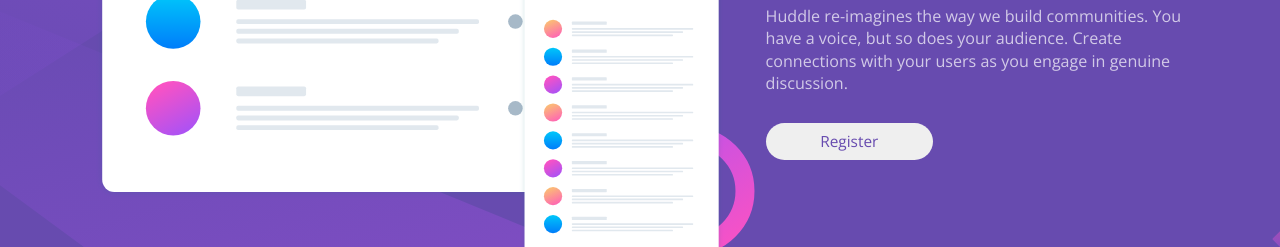
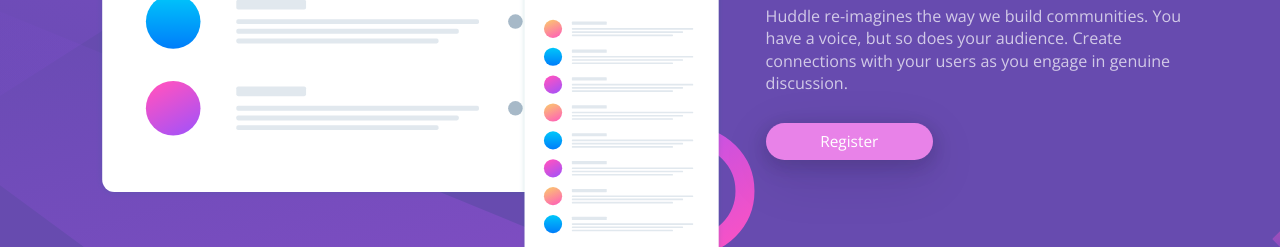
Before and after one commit to Chimaobi-01/huddle-landing-page-with-single-introductory-section-master, a plain HTML site: page index.html in a window 1280 px wide. In both pictures the pointer is over the button "Register". Shown: the part 391-638 px from the top of the page. Drawn offline with nearby package versions, Linux system fonts and the light colour scheme.

Commit message:
activate interactive elements

```diff
--- a/style.css
+++ b/style.css
@@ -412,6 +412,12 @@
   border-radius: 2rem;
   border: none;
   color: hsl(257, 40%, 49%);
+  cursor: pointer;
+ }
+ button:hover{
+  background-color: hsl(300, 69%, 71%);
+  color: white;
+  box-shadow: rgba(17, 17, 26, 0.1) 0px 4px 16px, rgba(17, 17, 26, 0.1) 0px 8px 24px, rgba(17, 17, 26, 0.1) 0px 16px 56px;
  }
  h1{
   font-size: 1.7rem;
@@ -441,6 +447,11 @@
   align-items: center;
   justify-content: center;
   padding: 0.2rem;
+  cursor: pointer;
+ }
+ ul li:hover, li:hover svg path{
+  color: hsl(300, 69%, 71%);
+  fill: hsl(300, 69%, 71%);
  }
 
 
```
Also changed, not shown: index.html (+4 -2 lines).
